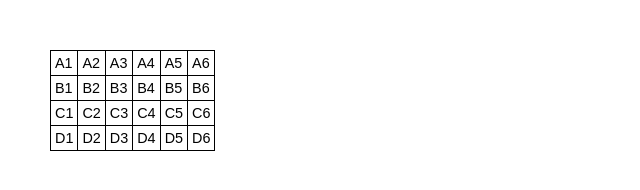
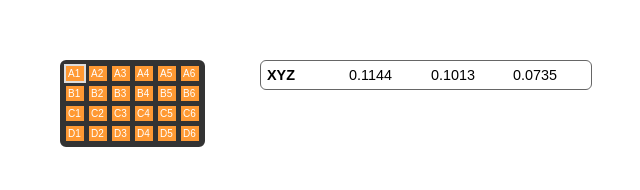
Before and after one commit to stephanb2/color-calc-js, a plain HTML site: page macbeth02.html in a window 1280 px wide. Shown: the whole page, without its empty margins (0-640 px from the left). Drawn offline with Linux system fonts and the light colour scheme.

Commit message:
First CSS layout. Displays XYZ values from ColorChecker selection. Dataset incomplete.

```diff
--- a/macbeth02.html
+++ b/macbeth02.html
@@ -7,29 +7,84 @@
 
   <style type="text/css">
    body {
-      font-family: sans-serif;
+      font-family: arial, sans-serif;
       font-size: 90%;
       margin: 50px;
-      max-width: 800px;
+      width: 720px;
    }
 
-   table {
-      border-collapse:collapse;
+   p, h1, h2, h3, h4 {
+      margin-top: 0px;
    }
 
-   table, th, td {
-      border: 1px solid black;
-      min-width: 1em;
+    #main {
+        width: auto;
+        margin-left: 200px;
+        padding:10px;
+        /* for TESTING purposes only - comment out for production
+        border: 1px solid #acf;
+        */
+    }
+
+    #side {
+        float:left;
+        width:180px;
+        padding:10px;
+        /* for TESTING purposes only - comment out for production
+        border: 1px solid #acf;
+        */
+    }
+
+    #footer {
+        clear: both;
+    }
+
+
+   #colorTable {
+      border: 3px solid #333;
+      border-radius: 6px;
+      -moz-border-radius: 6px;
+      -webkit-border-radius: 6px;
+      background: #333;
+      border-spacing: 1px;
+      table-layout:fixed;
+      font-size: 10px;
    }
 
    #colorTable td {
-      padding: 4px;
+      border: 2px solid #333;
+      background: #333;
+      width: 14px;
+      max-width: 14px;
+      padding: 2px;
       cursor: pointer;
+      overflow: hidden;
    }
 
-   .active {
-      border: 2px solid red;
+   #colorTable .active {
+      border: 2px solid #ddd;
    }
+
+   .dataTable {
+       background: #fff;
+       /* border-collapse: collapse; */
+       border: 1px solid #666;
+       border-radius: 6px;
+       -moz-border-radius: 6px;
+       -webkit-border-radius: 6px;
+   }
+
+   .dataLabel {
+       font-weight: bold;
+   }
+
+   .dataTable td {
+       background: #fff;
+       border: none;
+       padding: 4px;
+       min-width: 5em;
+   }
+
 
    </style>
 
@@ -40,12 +95,22 @@
 
 <body>
 
-<table id="colorTable">
-<!--  <tr>
-  	<td>1A</td><td>1B</td><td>1C</td>
-  </tr>
-  -->
-</table>
+<div id="side">
+    <table id="colorTable"></table>
+</div>
+
+<div id="main">
+    <table class="dataTable">
+        <tr id="XYZ"></tr>
+    </table>
+
+    <!--
+    <div id="XYZ">XYZ: </div>
+
+    <h2>foo bar de quux.</h2> <p>is simply dummy text of the printing and typesetting industry. Lorem Ipsum has been the industry's standard dummy text ever since the 1500s, when an unknown printer took a galley of type and scrambled it to make a type specimen book. It has survived not only five centuries, but also the leap into electronic typesetting, remaining essentially unchanged.</p>
+    -->
+</div>
+
 
 <script src="./macbeth02.js"></script>
 
--- a/macbeth02.js
+++ b/macbeth02.js
@@ -160,8 +160,8 @@ SB.macbeth = (function ($) {
 
     /*----- user interface ---------------------------*/
 
-    function buildTable(table_id){
-        var i, j, row,
+    function buildTable(table_id) {
+        var i, j, row, cell, clcolor,
             nrows = 4,
             ncols = 6;
 
@@ -169,17 +169,49 @@ SB.macbeth = (function ($) {
             row = $("<tr>");
 
             for (j = 0; j < ncols; j++) {
-                $("<td>").text(value + (j + 1)).appendTo(row);
+                clcolor = "#f93";
+                cell = $("<td>").text(value + (j + 1));
+                cell.css({"background":clcolor, "color":"#fff"});
+                cell.appendTo(row);
             }
 
             $(table_id).append(row);
         });
     }
 
+
+
+    function showResults_div(CC_Id) {
+        var XYZ = SB.macbeth.specToXYZ(SB.data.GMCCavg30, CC_Id, "C", "CIEobs31");
+        var result;
+        result = "<span>" + XYZ[0].toFixed(4) + "</span> ";
+        result += "<span>" + XYZ[1].toFixed(4) + "</span> <span>" + XYZ[2].toFixed(4) + "</span>";
+        $("#XYZ").append(result);
+    }
+
+
+    function showResults(CC_Id) {
+
+        $("#XYZ").html($("<td>").text("XYZ").addClass("dataLabel"));
+
+        var XYZ = SB.macbeth.specToXYZ(SB.data.GMCCavg30, CC_Id, "C", "CIEobs31");
+        $.each(XYZ, function(index, elm) {
+            $("#XYZ").append($("<td>").text( elm.toFixed(4) ));
+        });
+    }
+
+
+    function init() {
+        $("#colorTable tr td:contains('A1')").toggleClass("active");
+        showResults("A1");
+    }
+
+
     function onCellClick(event) {
         $("#colorTable .active").toggleClass("active");
         $(this).toggleClass("active");
-        alert($(this).text());
+
+        showResults($(this).text());
     }
 
 	return {
@@ -187,7 +219,8 @@ SB.macbeth = (function ($) {
 	    onCellClick:  onCellClick,
 	    sumProduct: sumProduct,
 	    sumProduct2f: sumProduct2f,
-	    specToXYZ: specToXYZ
+	    specToXYZ: specToXYZ,
+	    init: init
 	}
 
 }(jQuery));
@@ -197,11 +230,13 @@ SB.macbeth = (function ($) {
 
 window.onload = function () {
    SB.macbeth.buildTable("#colorTable");
-
+   SB.macbeth.init();
 
    $("#colorTable tr td").on("click", SB.macbeth.onCellClick);
 
+   /*
    console.log(SB.macbeth.sumProduct2f(SB.data.CIEobs31,"x",SB.data.CIEil,"C"));
    console.log(SB.macbeth.sumProduct(SB.data.CIEobs31,"x",SB.data.CIEil,"C"));
    console.log(SB.macbeth.specToXYZ(SB.data.GMCCavg30, "A1", "C", "CIEobs31"));
+   */
 }
```
Also changed, not shown: sandbox/style_test.html (added, +61 -0 lines).
